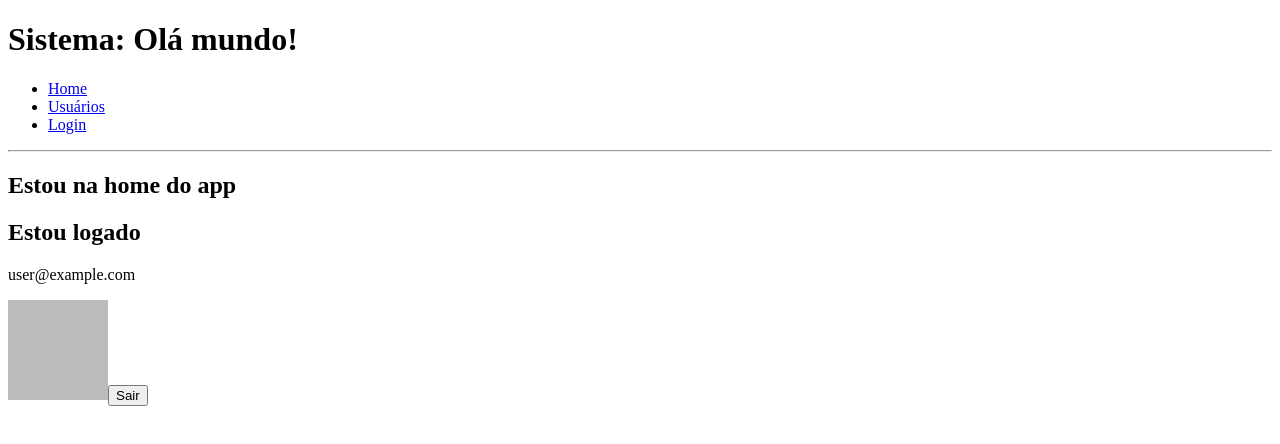
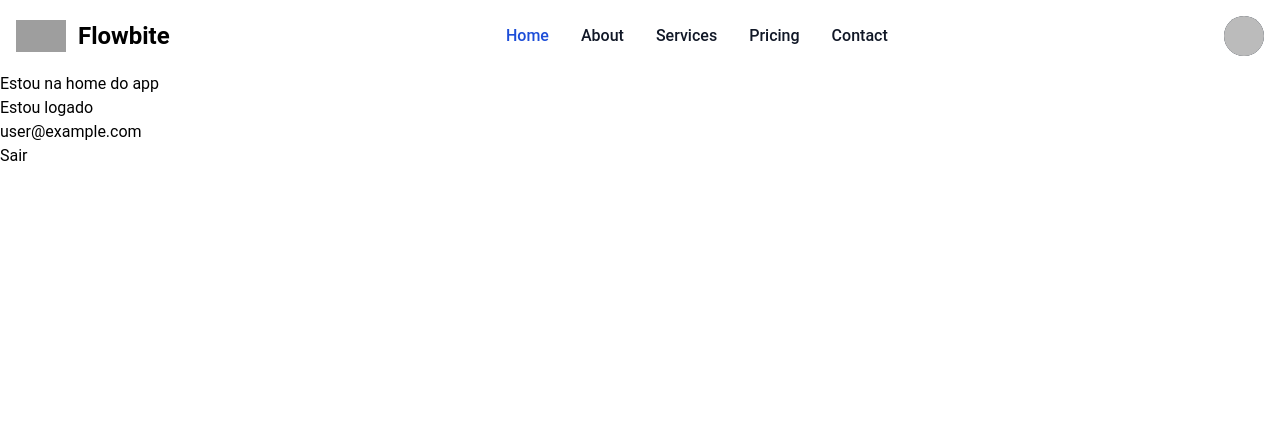
Before and after one commit to RonaldoAlencar/next-test-app, a Next.js app: page / in a window 1280 px wide. Shown: the top 444 px of the page. Built offline with nearby package versions, Linux system fonts and the light colour scheme; no server answers; sample sign-in values are in the browser's storage; grey boxes are pictures that could not be loaded.

Commit message:
feat: add new header component

```diff
--- /dev/null
+++ b/src/app/(authenticated)/Header.tsx
@@ -0,0 +1,68 @@
+'use client'
+
+import { Session } from "next-auth"
+import Image from "next/image"
+import SettingsSubMenu from "./SettingsSubMenu"
+import { useState } from "react"
+
+interface HeaderProps {
+  session: Session | null | undefined
+}
+
+export default function Header({ session }: HeaderProps) {
+
+  const [showSubMenu, setShowSubMenu] = useState(false)
+
+  return (
+    <nav className="bg-white border-gray-200 dark:bg-gray-900">
+      <div className="max-w-screen-xl flex flex-wrap items-center justify-between mx-auto p-4">
+      <a href="https://flowbite.com/" className="flex items-center">
+          <Image width={50} height={50} src="https://flowbite.com/docs/images/logo.svg" className="h-8 mr-3" alt="Flowbite Logo" />
+          <span className="self-center text-2xl font-semibold whitespace-nowrap dark:text-white">Flowbite</span>
+      </a>
+      <div className="flex items-center md:order-2">
+          <button
+            type="button"
+            className="flex mr-3 text-sm bg-gray-800 rounded-full md:mr-0 focus:ring-4 focus:ring-gray-300 dark:focus:ring-gray-600 group focus:outline-none"
+            onMouseEnter={() => setShowSubMenu(true)}
+          >
+            <Image
+              width={40}
+              height={40}
+              className="rounded-full"
+              src={session?.user?.image || '/'}
+              alt={session?.user?.name || ''}
+            />
+          </button>
+
+          <SettingsSubMenu show={showSubMenu} setShow={setShowSubMenu} userName={session?.user?.name || ''} userEmail={session?.user?.email || ''} />
+
+          <button data-collapse-toggle="mobile-menu-2" type="button" className="inline-flex items-center p-2 ml-1 text-sm text-gray-500 rounded-lg md:hidden hover:bg-gray-100 focus:outline-none focus:ring-2 focus:ring-gray-200 dark:text-gray-400 dark:hover:bg-gray-700 dark:focus:ring-gray-600" aria-controls="mobile-menu-2" aria-expanded="false">
+            <span className="sr-only">Open main menu</span>
+            <svg className="w-6 h-6" aria-hidden="true" fill="currentColor" viewBox="0 0 20 20" xmlns="http://www.w3.org/2000/svg"><path fillRule="evenodd" d="M3 5a1 1 0 011-1h12a1 1 0 110 2H4a1 1 0 01-1-1zM3 10a1 1 0 011-1h12a1 1 0 110 2H4a1 1 0 01-1-1zM3 15a1 1 0 011-1h12a1 1 0 110 2H4a1 1 0 01-1-1z" clipRule="evenodd"></path></svg>
+        </button>
+      </div>
+
+      <div className="items-center justify-between hidden w-full md:flex md:w-auto md:order-1" id="mobile-menu-2">
+        <ul className="flex flex-col font-medium p-4 md:p-0 mt-4 border border-gray-100 rounded-lg bg-gray-50 md:flex-row md:space-x-8 md:mt-0 md:border-0 md:bg-white dark:bg-gray-800 md:dark:bg-gray-900 dark:border-gray-700">
+          <li>
+            <a href="#" className="block py-2 pl-3 pr-4 text-white bg-blue-700 rounded md:bg-transparent md:text-blue-700 md:p-0 md:dark:text-blue-500" aria-current="page">Home</a>
+          </li>
+          <li>
+            <a href="#" className="block py-2 pl-3 pr-4 text-gray-900 rounded hover:bg-gray-100 md:hover:bg-transparent md:hover:text-blue-700 md:p-0 dark:text-white md:dark:hover:text-blue-500 dark:hover:bg-gray-700 dark:hover:text-white md:dark:hover:bg-transparent dark:border-gray-700">About</a>
+          </li>
+          <li>
+            <a href="#" className="block py-2 pl-3 pr-4 text-gray-900 rounded hover:bg-gray-100 md:hover:bg-transparent md:hover:text-blue-700 md:p-0 dark:text-white md:dark:hover:text-blue-500 dark:hover:bg-gray-700 dark:hover:text-white md:dark:hover:bg-transparent dark:border-gray-700">Services</a>
+          </li>
+          <li>
+            <a href="#" className="block py-2 pl-3 pr-4 text-gray-900 rounded hover:bg-gray-100 md:hover:bg-transparent md:hover:text-blue-700 md:p-0 dark:text-white md:dark:hover:text-blue-500 dark:hover:bg-gray-700 dark:hover:text-white md:dark:hover:bg-transparent dark:border-gray-700">Pricing</a>
+          </li>
+          <li>
+            <a href="#" className="block py-2 pl-3 pr-4 text-gray-900 rounded hover:bg-gray-100 md:hover:bg-transparent md:hover:text-blue-700 md:p-0 dark:text-white md:dark:hover:text-blue-500 dark:hover:bg-gray-700 dark:hover:text-white md:dark:hover:bg-transparent dark:border-gray-700">Contact</a>
+          </li>
+        </ul>
+      </div>
+      </div>
+    </nav>
+  )
+}
--- /dev/null
+++ b/src/app/(authenticated)/SettingsSubMenu.tsx
@@ -0,0 +1,36 @@
+interface SettingsSubMenuProps {
+  show: boolean;
+  setShow: (show: boolean) => void;
+  userName: string;
+  userEmail: string;
+}
+
+export default function SettingsSubMenu({ show, setShow, userEmail, userName }: SettingsSubMenuProps) {
+  return (
+    <div
+      className={show ? "relative" : "relative hidden"}
+      onMouseLeave={() => setShow(false)}
+      >
+      <div className="z-50 my-4 text-base list-none bg-white divide-y divide-gray-100 rounded-lg shadow dark:bg-gray-700 dark:divide-gray-600 absolute top-1 right-0 w-56">
+        <div className="px-4 py-3">
+          <span className="block text-sm text-gray-900 dark:text-white">{userName}</span>
+          <span className="block text-sm  text-gray-500 truncate dark:text-gray-400">{userEmail}</span>
+        </div>
+        <ul className="py-2" aria-labelledby="user-menu-button">
+          <li>
+            <a href="#" className="block px-4 py-2 text-sm text-gray-700 hover:bg-gray-100 dark:hover:bg-gray-600 dark:text-gray-200 dark:hover:text-white">Dashboard</a>
+          </li>
+          <li>
+            <a href="#" className="block px-4 py-2 text-sm text-gray-700 hover:bg-gray-100 dark:hover:bg-gray-600 dark:text-gray-200 dark:hover:text-white">Settings</a>
+          </li>
+          <li>
+            <a href="#" className="block px-4 py-2 text-sm text-gray-700 hover:bg-gray-100 dark:hover:bg-gray-600 dark:text-gray-200 dark:hover:text-white">Earnings</a>
+          </li>
+          <li>
+            <a href="#" className="block px-4 py-2 text-sm text-gray-700 hover:bg-gray-100 dark:hover:bg-gray-600 dark:text-gray-200 dark:hover:text-white">Sign out</a>
+          </li>
+        </ul>
+      </div>
+    </div>
+  )
+}
--- a/src/app/(authenticated)/globals.css
+++ b/src/app/(authenticated)/globals.css
@@ -2,26 +2,8 @@
 @tailwind components;
 @tailwind utilities;
 
-/* :root {
-  --foreground-rgb: 0, 0, 0;
-  --background-start-rgb: 214, 219, 220;
-  --background-end-rgb: 255, 255, 255;
+* {
+  box-sizing: border-box;
+  margin: 0;
+  padding: 0;
 }
-
-@media (prefers-color-scheme: dark) {
-  :root {
-    --foreground-rgb: 255, 255, 255;
-    --background-start-rgb: 0, 0, 0;
-    --background-end-rgb: 0, 0, 0;
-  }
-}
-
-body {
-  color: rgb(var(--foreground-rgb));
-  background: linear-gradient(
-      to bottom,
-      transparent,
-      rgb(var(--background-end-rgb))
-    )
-    rgb(var(--background-start-rgb));
-} */
--- a/src/app/(authenticated)/layout.tsx
+++ b/src/app/(authenticated)/layout.tsx
@@ -4,6 +4,8 @@
 import { authOption } from "../../../pages/api/auth/[...nextauth]"
 import { getServerSession } from "next-auth"
 import { redirect } from "next/navigation"
+import Header from "./Header"
+import './globals.css'
 
 export const metadata = {
   title: 'Sistema Olá mundo!',
@@ -21,17 +23,8 @@
     <html lang="pt-br">
       <body suppressHydrationWarning={true}>
           <Provider>
-          <h1>Sistema: Olá mundo!</h1>
-          <nav>
-            <ul>
-              <li><Link href="/">Home</Link></li>
-              <li><Link href="/users">Usuários</Link></li>
-              <li><Link href="/login">Login</Link></li>
-            </ul>
-          </nav>
-          <hr />
-
-          {children}
+            <Header session={data} />
+            {children}
           </Provider>
       </body>
     </html>
--- a/src/app/(authenticated)/page.tsx
+++ b/src/app/(authenticated)/page.tsx
@@ -1,6 +1,5 @@
 'use client'
 import { useSession, signOut } from 'next-auth/react'
-import Image from 'next/image'
 
 export default function Home() {
   const { data: session } = useSession()
@@ -13,7 +12,6 @@
           <div>
             <h2>Estou logado</h2>
             <p>{session?.user?.email}</p>
-            <Image src={session?.user?.image || '/'} alt={session?.user?.name || ''} width={100} height={100} />
             <button onClick={() => signOut()}>Sair</button>
           </div>
         )}
```
